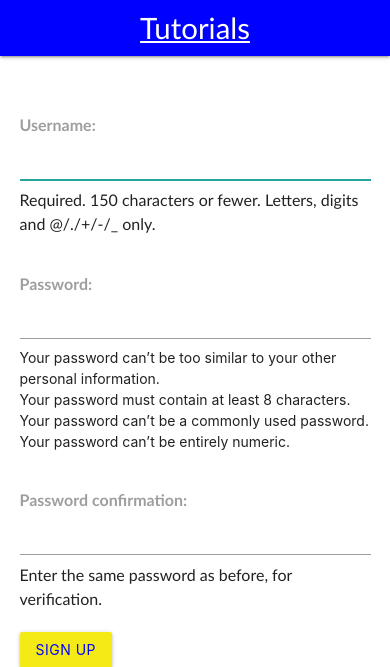
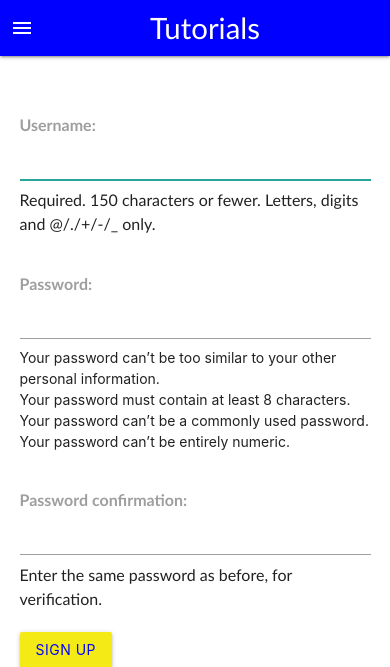
Before and after one commit to WebJamApps/DjangoJam, a Django app: page /register/ in a window 390 px wide. Shown: the top 667 px of the page. Run offline with Django 3.2, Linux system fonts and the light colour scheme; some libraries are stand-ins or nearby versions.

Commit message:
top nav responsive

```diff
--- a/main/templates/main/base.html
+++ b/main/templates/main/base.html
@@ -11,14 +11,16 @@
   <link rel="stylesheet" href="https://cdnjs.cloudflare.com/ajax/libs/materialize/1.0.0/css/materialize.min.css">
   {% block extrahead %}{% endblock %}
   <!-- Compiled and minified JavaScript -->
-  <script src="https://cdnjs.cloudflare.com/ajax/libs/materialize/1.0.0/js/materialize.min.js"></script>
+
   <script src="{% static 'tinymce/js/prism.js' %}"></script>
+  <script src="https://code.jquery.com/jquery-3.3.1.min.js" integrity="sha256-FgpCb/KJQlLNfOu91ta32o/NMZxltwRo8QtmkMRdAu8=" crossorigin="anonymous"></script>
   <meta charset="utf-8" />
   <meta name="viewport" content="width=device-width, initial-scale=1" />
 </head>
 
 <body>
   {% block bodycontent %}{% endblock %}
+  <script src="https://cdnjs.cloudflare.com/ajax/libs/materialize/1.0.0/js/materialize.min.js"></script>
 </body>
 
 </html>
--- a/main/templates/main/header.html
+++ b/main/templates/main/header.html
@@ -2,11 +2,15 @@
 {% load static %}
 {% block extrahead %}
 <link rel="stylesheet" href="{% static 'main/css/styles.css' %}">
+<link href="https://fonts.googleapis.com/icon?family=Material+Icons" rel="stylesheet">
+<!-- <script src="https://code.jquery.com/jquery-3.3.1.min.js" integrity="sha256-FgpCb/KJQlLNfOu91ta32o/NMZxltwRo8QtmkMRdAu8=" crossorigin="anonymous"></script>
+<script src="https://cdnjs.cloudflare.com/ajax/libs/materialize/1.0.0/js/materialize.min.js"></script> -->
 {% endblock %}
 {% block bodycontent %}
 <nav>
   <div class="nav-wrapper">
-    <a href="/" class="brand-logo">Tutorials</a>
+    <a href="/" class="brand-logo" style="margin-left:10px;text-decoration:none">Tutorials</a>
+    <a href="#" data-target="mobile-demo" class="sidenav-trigger" style="margin-left:10px;text-decoration:none"><i class="material-icons">menu</i></a>
     <ul id="nav-mobile" class="right hide-on-med-and-down">
       <li><a href="/">Home</a></li>
       <!-- <li><a href="/login">Login</a></li> -->
@@ -17,8 +21,20 @@
     </ul>
   </div>
 </nav>
+<ul class="sidenav" id="mobile-demo">
+  <li><a href="/register">Register</a></li>
+  <li><a href="/tutorial/new" class="top-menu"><span class="glyphicon glyphicon-plus"></span>Create Tutorial</a></li>
+  <li><a href="/table" class="top-menu"><span class="glyphicon glyphicon-plus"></span>Table View</a></li>
+  <li><a href="/view" class="top-menu"><span class="glyphicon glyphicon-plus"></span>Card View</a></li>
+</ul>
 <div class="container">
   {% block content %}
   {% endblock %}
 </div>
+<script>
+  $(document).ready(function() {
+    $('.sidenav').sidenav();
+  });
+
+</script>
 {% endblock %}
--- a/main/templates/main/tutorial_list.html
+++ b/main/templates/main/tutorial_list.html
@@ -4,7 +4,6 @@
 <!-- <link rel="stylesheet" href="https://cdnjs.cloudflare.com/ajax/libs/materialize/1.0.0/css/materialize.min.css"> -->
 <!-- <script src="https://cdnjs.cloudflare.com/ajax/libs/materialize/1.0.0/js/materialize.min.js"></script> -->
 <!-- Load dependencies -->
-<script src="https://code.jquery.com/jquery-3.3.1.min.js" integrity="sha256-FgpCb/KJQlLNfOu91ta32o/NMZxltwRo8QtmkMRdAu8=" crossorigin="anonymous"></script>
 <link rel="stylesheet" href="https://cdn.datatables.net/1.10.19/css/jquery.dataTables.min.css">
 <script type="text/javascript" charset="utf8" src="https://cdn.datatables.net/1.10.19/js/jquery.dataTables.min.js"></script>
 <script src="https://cdn.jsdelivr.net/npm/js-cookie@rc/dist/js.cookie.min.js"></script>
```
